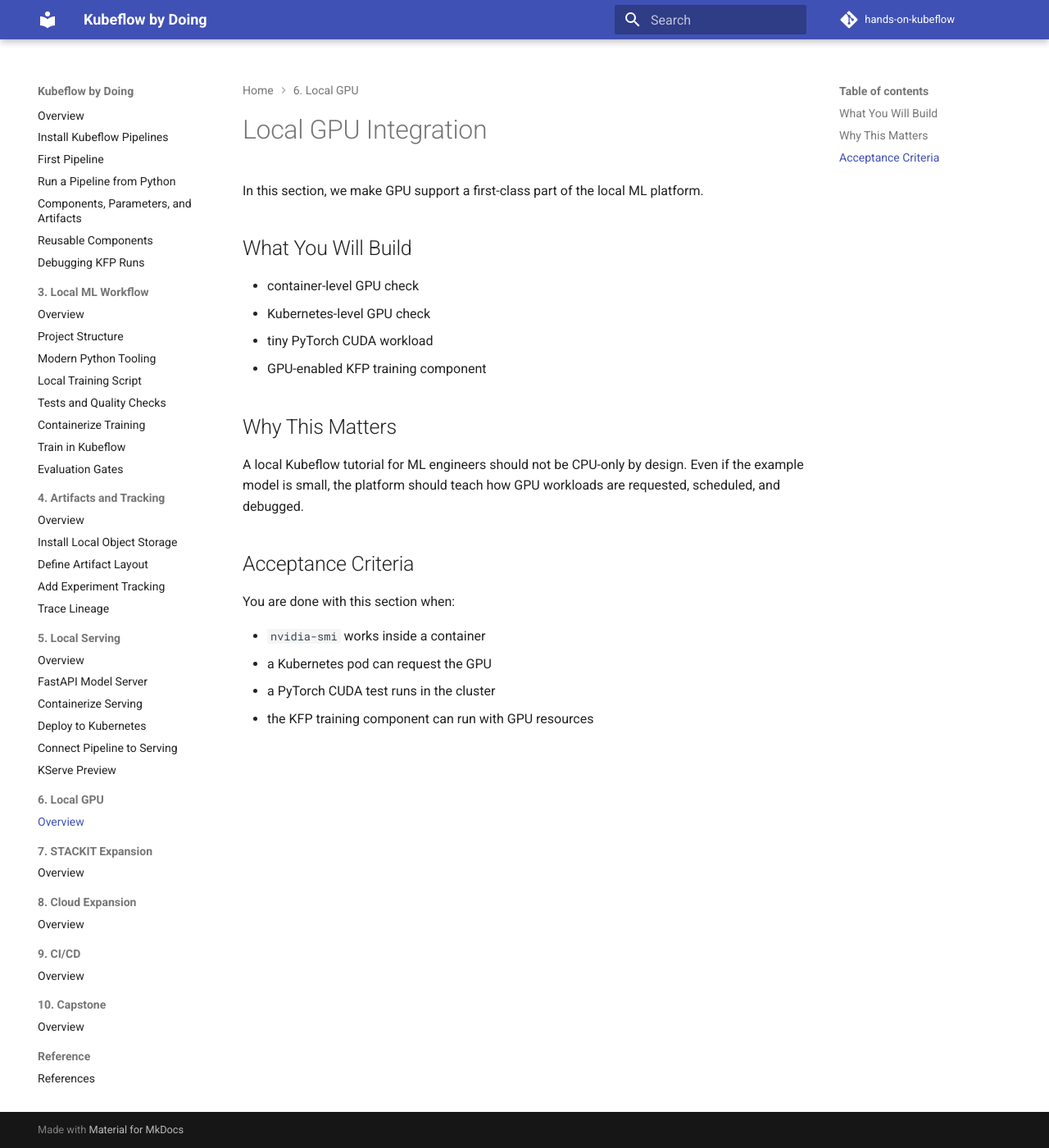
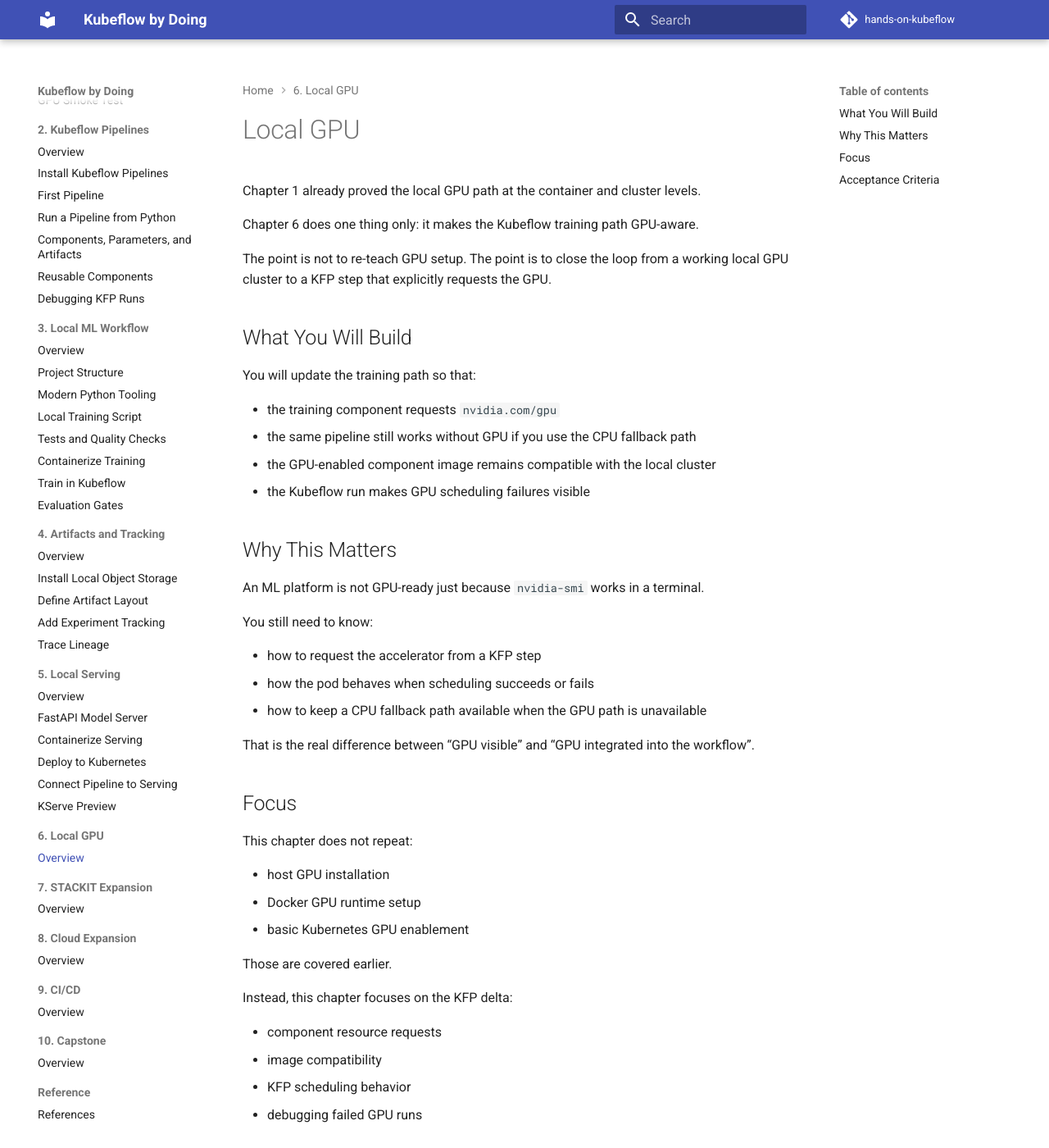
Before and after one commit to matze298/hands-on-kubeflow, an MkDocs documentation site: the page built from docs/06-local-gpu/00-overview.md, in a window 1280 px wide and 1400 px high. Shown: the whole window at 82% size. Built offline with MkDocs 1.6.1 and Material for MkDocs 9.7.7, drawn with Linux system fonts in a browser that asks for light colours; comment, search, counter and statistics services are not loaded; some of the changed text lies outside the part shown.

Commit message:
docs: narrow chapter 6 to gpu integration

```diff
--- a/docs/06-local-gpu/00-overview.md
+++ b/docs/06-local-gpu/00-overview.md
@@ -1,23 +1,55 @@
-# Local GPU Integration
+# Local GPU
 
-In this section, we make GPU support a first-class part of the local ML platform.
+Chapter 1 already proved the local GPU path at the container and cluster levels.
+
+Chapter 6 does one thing only: it makes the Kubeflow training path GPU-aware.
+
+The point is not to re-teach GPU setup. The point is to close the loop from a working local GPU cluster to a KFP step that explicitly requests the GPU.
 
 ## What You Will Build
 
-- container-level GPU check
-- Kubernetes-level GPU check
-- tiny PyTorch CUDA workload
-- GPU-enabled KFP training component
+You will update the training path so that:
+
+- the training component requests `nvidia.com/gpu`
+- the same pipeline still works without GPU if you use the CPU fallback path
+- the GPU-enabled component image remains compatible with the local cluster
+- the Kubeflow run makes GPU scheduling failures visible
 
 ## Why This Matters
 
-A local Kubeflow tutorial for ML engineers should not be CPU-only by design. Even if the example model is small, the platform should teach how GPU workloads are requested, scheduled, and debugged.
+An ML platform is not GPU-ready just because `nvidia-smi` works in a terminal.
+
+You still need to know:
+
+- how to request the accelerator from a KFP step
+- how the pod behaves when scheduling succeeds or fails
+- how to keep a CPU fallback path available when the GPU path is unavailable
+
+That is the real difference between “GPU visible” and “GPU integrated into the workflow”.
+
+## Focus
+
+This chapter does not repeat:
+
+- host GPU installation
+- Docker GPU runtime setup
+- basic Kubernetes GPU enablement
+
+Those are covered earlier.
+
+Instead, this chapter focuses on the KFP delta:
+
+- component resource requests
+- image compatibility
+- KFP scheduling behavior
+- debugging failed GPU runs
 
 ## Acceptance Criteria
 
 You are done with this section when:
 
-- `nvidia-smi` works inside a container
-- a Kubernetes pod can request the GPU
-- a PyTorch CUDA test runs in the cluster
-- the KFP training component can run with GPU resources
+- the training component can request `nvidia.com/gpu`
+- a KFP run succeeds on the GPU path
+- the CPU fallback still works when the GPU path is unavailable
+- GPU scheduling failures are visible in the pod or KFP logs
+- you can explain the difference between container GPU support and KFP GPU integration
```
Also changed, not shown: docs/00-orientation/00-syllabus.md (+18 -17 lines), docs/index.md (+3 -0 lines).
